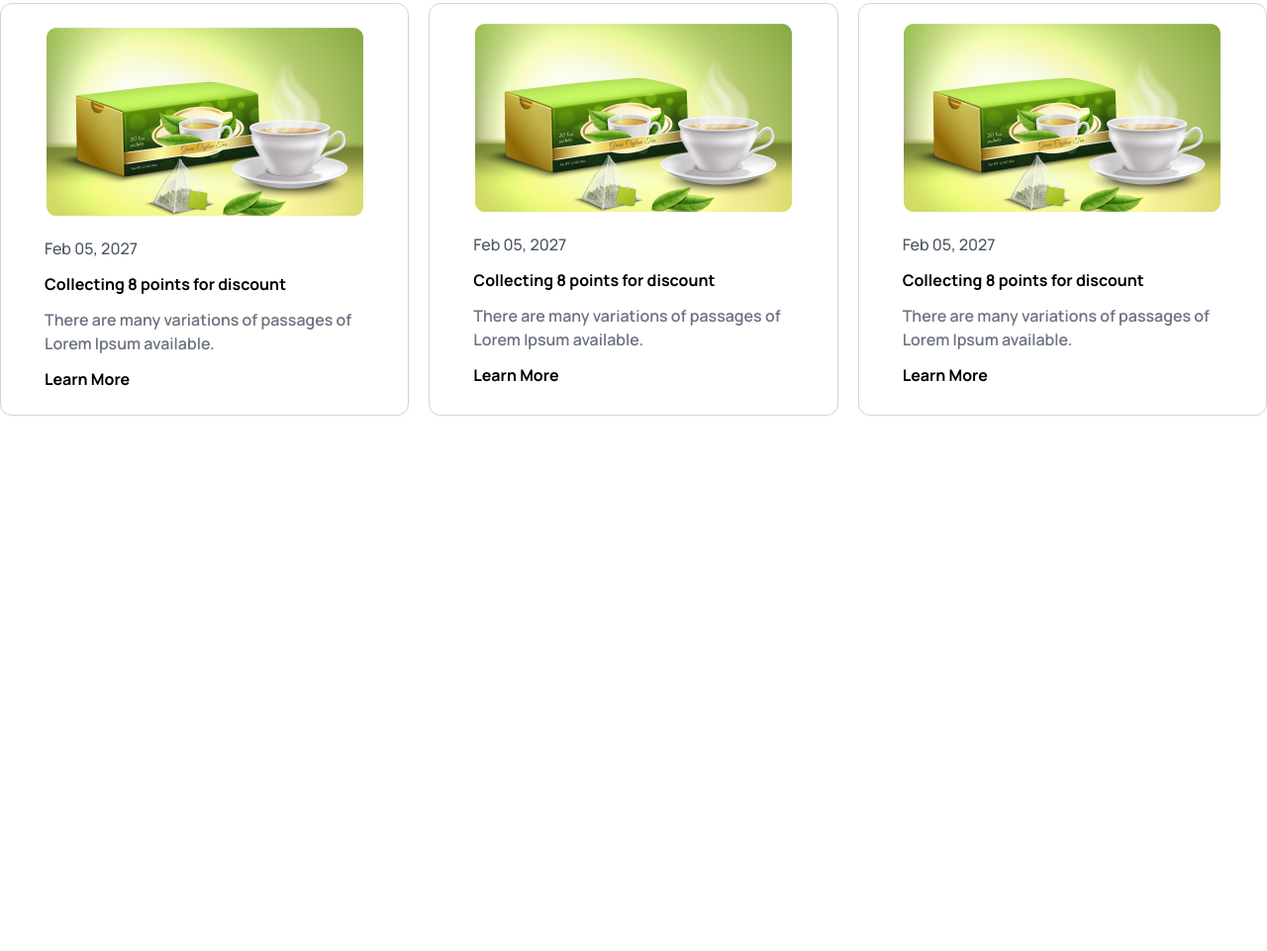
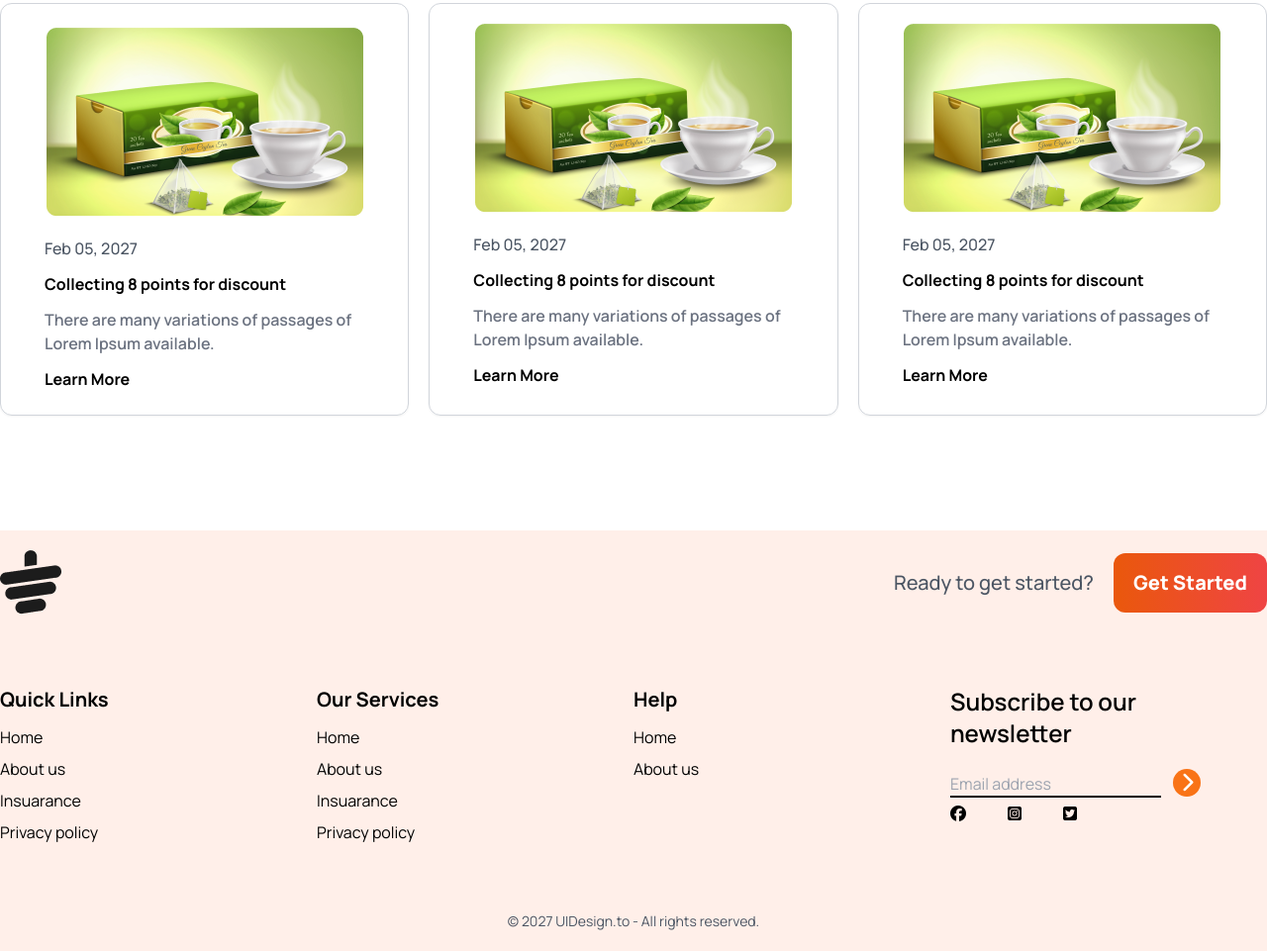
Before and after one commit to khalidhossain5000/my-tea-house-landing-page-using-tailwind, a plain HTML site: page index.html in a window 1280 px wide. Shown: the part 2944-3905 px from the top of the page at 99% size. Before the commit the page ends 3480 px from the top, so only its background shows below. Drawn offline with nearby package versions, Linux system fonts and the light colour scheme.

Commit message:
full site desktop view completed

```diff
--- a/index.html
+++ b/index.html
@@ -218,7 +218,9 @@
         <section class="mb-24 pb-5">
             <!-- title  -->
             <h1 class="text-5xl font-extrabold text-center mb-5">News & Events</h1>
-             <p class="text-gray-500 font-semibold text-center md:w-9/12 mx-auto">There are many variations of passages of Lorem Ipsum available, but the majority have suffered alteration in some form, by injected humour, or randomised words which don't look even slightly believable. </p>
+            <p class="text-gray-500 font-semibold text-center md:w-9/12 mx-auto">There are many variations of passages
+                of Lorem Ipsum available, but the majority have suffered alteration in some form, by injected humour, or
+                randomised words which don't look even slightly believable. </p>
 
             <!-- events card section  -->
             <div class="grid grid-cols-1 md:grid-cols-2 lg:grid-cols-3 gap-5 mt-14">
@@ -229,7 +231,8 @@
                     <div class="ml-6">
                         <span class=" mx-auto font-medium text-gray-600">Feb 05, 2027</span>
                         <h1 class="my-3 font-xl font-bold">Collecting 8 points for discount</h1>
-                    <p class="mb-3 font-semibold text-gray-500">There are many variations of passages of Lorem Ipsum available.</p>
+                        <p class="mb-3 font-semibold text-gray-500">There are many variations of passages of Lorem Ipsum
+                            available.</p>
                         <button class="font-bold hover:cursor-pointer">Learn More</button>
                     </div>
                 </div>
@@ -241,7 +244,8 @@
                     <div class="ml-6">
                         <span class="mt-3 font-medium text-gray-600">Feb 05, 2027</span>
                         <h1 class="my-3 font-xl font-bold">Collecting 8 points for discount</h1>
-                    <p class="mb-3 font-semibold text-gray-500">There are many variations of passages of Lorem Ipsum available.</p>
+                        <p class="mb-3 font-semibold text-gray-500">There are many variations of passages of Lorem Ipsum
+                            available.</p>
                         <button class="font-bold hover:cursor-pointer">Learn More</button>
                     </div>
                 </div>
@@ -254,15 +258,109 @@
                     <div class="ml-6">
                         <span class="mb-3 font-medium text-gray-600">Feb 05, 2027</span>
                         <h1 class="my-3 font-xl font-bold mx-auto block">Collecting 8 points for discount</h1>
-                        <p class="mb-3 font-semibold text-gray-500">There are many variations of passages of Lorem Ipsum available.</p>
+                        <p class="mb-3 font-semibold text-gray-500">There are many variations of passages of Lorem Ipsum
+                            available.</p>
                         <button class="font-bold hover:cursor-pointer">Learn More</button>
                     </div>
 
                 </div>
             </div>
         </section>
+    </main>
+    <!-- footer start  -->
+    <footer class="bg-[#ffefe9]">
+        <section class="max-w-7xl mx-auto mt-24 py-5">
+            <!-- logo  -->
+            <div class="flex items-center justify-between mb-9">
+                <!-- image  -->
+                <div><img src="images/cup.png" alt=""></div>
+                <!-- text and btn  -->
+                <div class="flex items-center justify-around gap-5">
+                    <div>
+                        <h1 class="text-xl font-medium text-gray-600">Ready to get started?</h1>
+                    </div>
+                    <div> <button
+                            class="py-4 px-5 text-white text-xl font-extrabold bg-gradient-to-r from-orange-600 to bg-red-500 rounded-xl">Get
+                            Started</button></div>
+                </div>
+            </div>
 
-    </main>
+            <!-- column start  -->
+            <div class="grid grid-cols-1 md:grid-cols-2 lg:grid-cols-4 py-9">
+                <!-- column-1  -->
+                <div>
+                    <!-- title  -->
+                    <div>
+                        <h1 class="font-bold text-xl mb-3">Quick Links</h1>
+                    </div>
+                    <!-- column items  -->
+                    <div>
+                        <ul class="space-y-2">
+                            <li><a href="">Home</a></li>
+                            <li><a href="">About us</a></li>
+                            <li><a href="">Insuarance</a></li>
+                            <li><a href="">Privacy policy</a></li>
+                        </ul>
+                    </div>
+                </div>
+
+                <!-- column-2  -->
+                <div>
+                    <!-- title  -->
+                    <div>
+                        <h1 class="font-bold text-xl mb-3">Our Services</h1>
+                    </div>
+                    <!-- column items  -->
+                    <div>
+                        <ul class="space-y-2">
+                            <li><a href="">Home</a></li>
+                            <li><a href="">About us</a></li>
+                            <li><a href="">Insuarance</a></li>
+                            <li><a href="">Privacy policy</a></li>
+                        </ul>
+                    </div>
+                </div>
+
+                <!-- column-3  -->
+                <div>
+                    <!-- title  -->
+                    <div>
+                        <h1 class="font-bold text-xl mb-3">Help</h1>
+                    </div>
+                    <!-- column items  -->
+                    <div>
+                        <ul class="space-y-2">
+                            <li><a href="">Home</a></li>
+                            <li><a href="">About us</a></li>
+                        </ul>
+                    </div>
+                </div>
+
+                <!-- column-4  -->
+                <div>
+                    <!-- title  -->
+                        <h1 class="font-semibold text-2xl mb-3 w-3/4 ">Subscribe to our newsletter</h1>
+
+                    <!-- input  -->
+                    <div class="space-y-2">
+                        <input class="w-4/6 bg-transparent border-b-2 border-b-black" type="email" placeholder="Email address"><i class="flex inline-flex items-center justify-center bg-orange-500 rounded-full text-white font-bold text-xl h-7 w-7 fa-solid fa-chevron-right ml-3"></i>
+                        <!-- social icon -->
+                      <div class="flex justify-between w-2/5 mb-2 mt-8">
+                        <i class="fa-brands fa-facebook"></i>
+                        <i class="fa-brands fa-square-instagram"></i>
+                        <i class="fa-brands fa-square-twitter"></i>
+                      </div>
+                    </div>
+                </div>
+
+            </div>
+            <div class="text-center pt-4 mt-4">
+                <p class="text-sm text-gray-600 text-center">
+                    © 2027 UIDesign.to - All rights reserved.
+                </p>
+            </div>
+        </section>
+    </footer>
 </body>
 
 </html>
```
Lines whose indentation alone changed are shown as unchanged.
